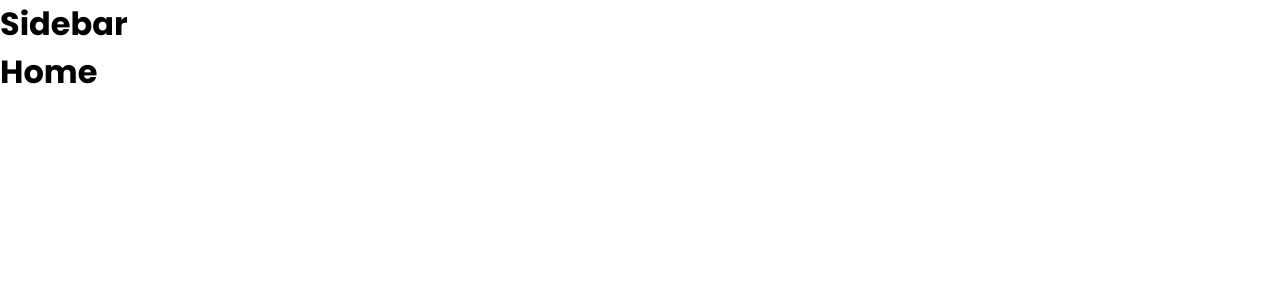
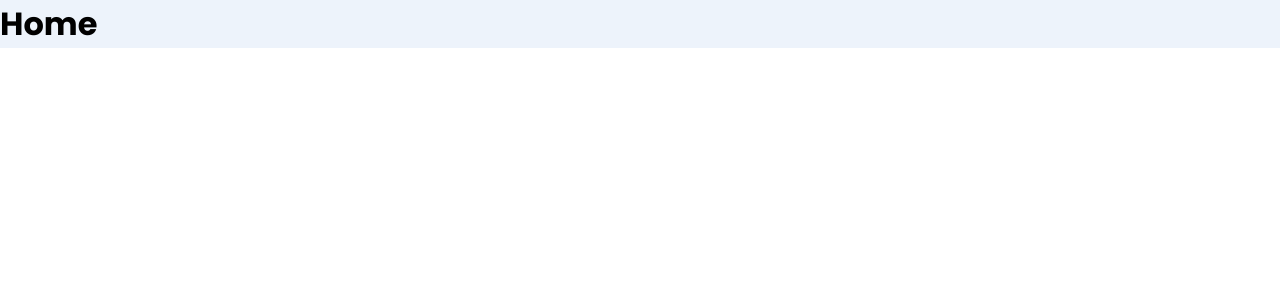
Before and after one commit to keorgtz/DevDocs, a React (Vite) app in the folder Frontend/: page / in a window 1280 px wide. Shown: the top 300 px of the page. Built offline with nearby package versions, Linux system fonts and the light colour scheme.

Commit message:
starting sidebar component

```diff
--- a/Frontend/src/App.jsx
+++ b/Frontend/src/App.jsx
@@ -1,34 +1,56 @@
+//importando dependencias funciones y componentes asi como los themas claros y oscuros
 import { MyRoutes } from "./routes/routes";
 import styled from "styled-components";
 import { ThemeProvider } from "styled-components";
 import { BrowserRouter } from "react-router-dom";
 import { Sidebar } from "./components/Sidebar";
 import React from "react";
+import { useState } from "react";
 import { Light, Dark } from "./styles/Themes";
 
+//Creando el contexto del tema
 export const ThemeContext = React.createContext(null);
+//Creando la app
 function App() {
-  const [theme, setTheme] = React.useState("light");
+  //Creando el estado del tema
+  const [theme, setTheme] = useState("light");
+  //Variable para cambiar el tema
   const themeStyle = theme === "light" ? Light : Dark;
 
+  //Funcion para cambiar el tema
+  const toggleTheme = () => {
+    setTheme((theme) => (theme === "light" ? "dark" : "light"));
+  };
+  //Funcion para saber si el estado de el Sidebar esta expandido o contraido
+  const [sidebarOpen, setSidebarOpen] = useState(false);
+
   return (
+    //Creando el componente
     <div>
       <ThemeContext.Provider value={{ setTheme, theme }}>
-
         <ThemeProvider theme={themeStyle}>
-
           <BrowserRouter>
-          <Container>
-            <Sidebar />
-            <MyRoutes />
-          </Container>
+            <Container className={sidebarOpen ? "sidebarState active" : ""}>
+              <Sidebar
+                sidebarOpen={sidebarOpen}
+                setSidebarOpen={setSidebarOpen}
+              />
+              <MyRoutes />
+            </Container>
           </BrowserRouter>
-
         </ThemeProvider>
-
       </ThemeContext.Provider>
     </div>
   );
 }
-const Container = styled.div``;
+
+//Estilos del contenerdor para el sidebar
+const Container = styled.div`
+    dispklay: grid;
+    grid-template-columns: 90px auto;
+    background: ${({ theme }) => theme.bgtotal};
+    &.active {
+      grid-template-columns: 300px auto;
+    }
+`;
 export default App;
--- a/Frontend/src/components/Sidebar.jsx
+++ b/Frontend/src/components/Sidebar.jsx
@@ -1,8 +1,18 @@
+import styled from "styled-components";
 
-export function Sidebar(){
+
+export function Sidebar({ sidebarOpen, setSidebarOpen }){
     return(
-        <div>
-            <h1>Sidebar</h1>
-        </div>
+        <Container>
+            <div className="LogoContent">
+
+            </div>
+        </Container>
     );
 }
+
+const Container = styled.div`
+    color: ${(props) => props.theme.text};
+
+    background: ${(props) => props.theme.bg};
+`;
```
